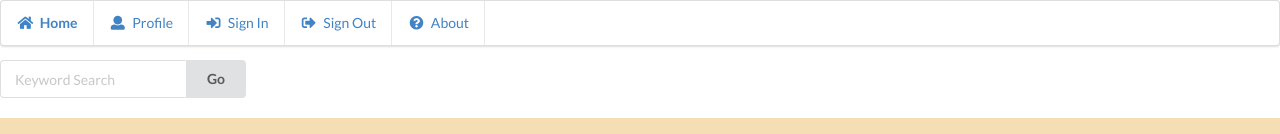
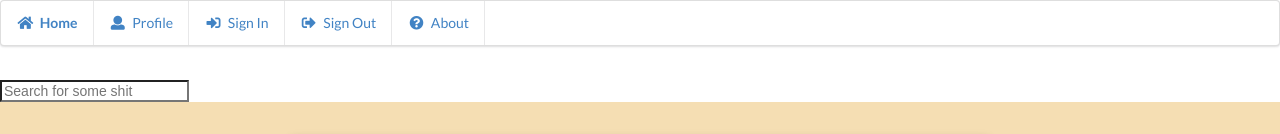
Before and after one commit to FizzyMo/Final-PROJECT, a React (Create React App) app in the folder client/: page / in a window 1280 px wide. Shown: the top 134 px of the page. Built offline with nearby package versions, Linux system fonts and the light colour scheme; no server answers.

Commit message:
finished search for key words

```diff
--- a/client/src/App.js
+++ b/client/src/App.js
@@ -35,12 +35,12 @@ function App() {
           </a>
         </div>
 
-        <div className="menu item">
+        {/* <div className="menu item">
           <div class="ui action input">
             <input type="text" placeholder="Keyword Search"></input>
             <div class="ui button">Go</div>
           </div>
-        </div>
+        </div> */}
         <br></br>
 
 
--- a/client/src/component/Pages/Home.js
+++ b/client/src/component/Pages/Home.js
@@ -1,46 +1,84 @@
 import React from "react";
 import axios from "axios";
 import Moment from 'react-moment';
+const API_URL = 'https://newsapi.org/v2/top-headlines?sources&';
+const c = API_URL + '&apiKey=' + process.env.REACT_APP_API_KEY;
+var timeout = null;
 
 class Home extends React.Component {
+    constructor(props) {
+        super(props);
+        this.getArticles = this.getArticles.bind(this);
 
-    constructor() {
-        super();
+
         this.state = {
-            articles: []
+            articles: [],
+            query: '',
         }
     }
 
     componentDidMount() {
-        this.getArticles().then(res => {
-            console.log(res);
-            this.setState({ articles: res.data.articles });
-        });
+
     }
 
-    //     url = ('https://newsapi.org/v2/top-headlines?q=' + ','.join(keywords)) + '&language=en' + '&apiKey=' + api_key + '&pageSize=100'
+    getArticles = e => {
+        if (e) {
+            e.preventDefault();
+        }
+        if (this.state.query !== "") {
+            axios.get(API_URL + "q=" + this.state.query + '&apiKey=' + process.env.REACT_APP_API_KEY)
+                .then((data) => {
+                    console.log("HAEY!");
+                    console.log(data);
+                    this.setState({
+                        articles: data.data.articles
 
-    // response = requests.get(url)
 
-    // for article in response.json()['articles']:
-    //     print(article['title'])
+                    })
+                })
+                .catch((err) => {
+                    console.log("BORKED");
+                    console.log(err);
 
-    // print(url)
+                })
+        }
 
-    // print(response.json()['totalResults'])
-    keywords = ["trump", "bitcoin"];
+    };
 
-    getArticles() {
-        return axios.get('https://newsapi.org/v2/top-headlines?sources=google-news&apiKey=496e966f5c324e3080abd07b9111c5c3');
-    };
+
+    handleInputChange = e => {
+        this.setState({
+            query: e.target.value,
+
+
+        }
+
+        )
+    }
 
     render() {
         return (
+            <>
+            <div className="menu item">
+                <div class= "ui action input">
+        <form
+	    onSubmit={this.getArticles}>
+
+          <input type="text"
+            placeholder="Search for some shit"
+
+            ref={input => this.search = input}
+            onChange={this.handleInputChange}
+          />
+        </form>
+        </div>
+        </div>
+
             <div style={{ background: 'wheat' }}>
                 <br></br>
                 <div className="ui raised very padded text container segment">
-                    {this.state.articles.slice(0, 1).map((article, index) => {
-                        return (<ul key={index}>
+                    {this.state.articles.slice(0).map((article, index) => {
+                        return (<ul key={article.publishedAt}>
                             <div className='content'>
                                 <div className='header'>
                                     <h2>{article.title}</h2>
@@ -58,6 +96,7 @@ class Home extends React.Component {
                 </div>
                 <br></br>
             </div>
+            </>
         );
     }
 }
--- a/client/src/component/Pages/Profile.js
+++ b/client/src/component/Pages/Profile.js
@@ -98,12 +98,7 @@ class Profile extends React.Component {
                 SUBMIT
             </button>
 
-
-
         </div>
-
-
-
 
         //    )};
     }
```
